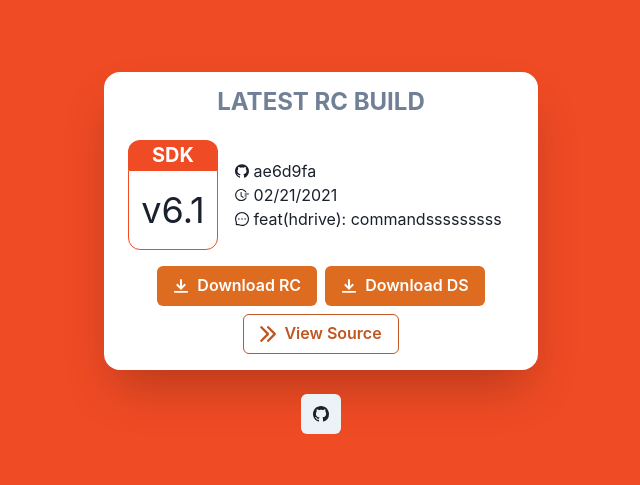
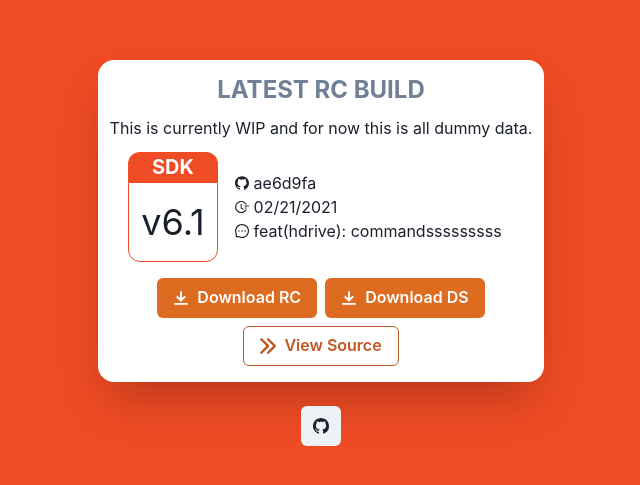
Before and after one commit to tomglennhs/builds, a Next.js app: page / in a window 1280 px wide. Shown: the part 147-632 px from the top of the page, without its empty margins (319-959 px from the left). Built offline with nearby package versions, Linux system fonts and the light colour scheme.

Commit message:
feat: add wip notice

```diff
--- a/pages/index.js
+++ b/pages/index.js
@@ -50,7 +50,7 @@ export default function Home() {
 }
 
 function SDK(props) {
-	const {version} = props
+	const { version } = props
 	return (
 		<Flex maxW="min" direction="column" align="center" justify="center">
 			<Flex justify="center" borderTopRadius="xl" w="full" bg={accent} m={0}>
@@ -75,7 +75,7 @@ function SDK(props) {
 }
 
 function Card(props) {
-	const {sdkVer,buildDate,commitHash,commitMsg} = props
+	const { sdkVer, buildDate, commitHash, commitMsg } = props
 	return (
 		<Flex
 			maxW="xl"
@@ -91,6 +91,7 @@ function Card(props) {
 			<Text color="gray.500" fontWeight="bold" fontSize="2xl" pb={2}>
 				LATEST RC BUILD
 			</Text>
+			<Text>This is currently WIP and for now this is all dummy data.</Text>
 			<FullBuildInfo
 				sdkVer={sdkVer}
 				buildDate={buildDate}
@@ -129,7 +130,7 @@ function Card(props) {
 }
 
 function FullBuildInfo(props) {
-	const {buildDate, commitMsg, commitHash, sdkVer} = props
+	const { buildDate, commitMsg, commitHash, sdkVer } = props
 	return (
 		<Flex bg="white" borderRadius="2xl" p="3" justify="center" align="center">
 			<SDK version={sdkVer} />
```
